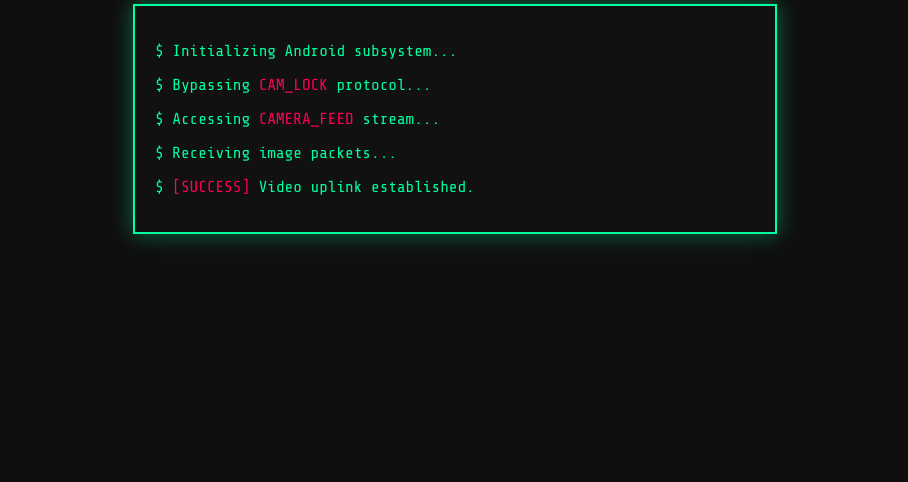
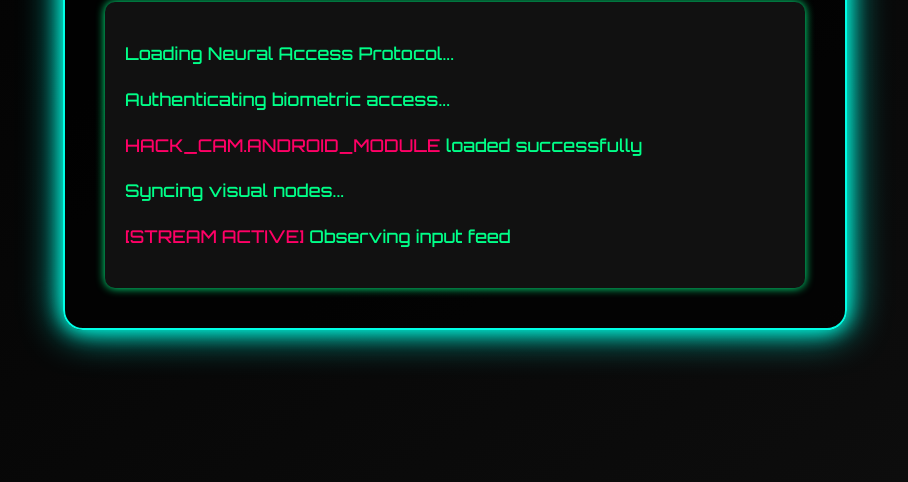
Before and after one commit to helop846435/cashback-offer, a plain HTML site: page index.html in a window 1280 px wide. Shown: the part 318-800 px from the top of the page, without its empty margins (185-1093 px from the left). Drawn offline with nearby package versions, Linux system fonts and the light colour scheme.

Commit message:
Add files via upload

```diff
--- a/index.html
+++ b/index.html
@@ -1,85 +1,67 @@
 <!DOCTYPE html>
 <html lang="en">
 <head>
-  <meta charset="UTF-8" />
-  <meta name="viewport" content="width=device-width, initial-scale=1.0" />
-  <title>BLACKCAM - Vision Beyond Control</title>
-  <link href="https://fonts.googleapis.com/css2?family=Share+Tech+Mono&display=swap" rel="stylesheet">
+  <meta charset="UTF-8">
+  <meta name="viewport" content="width=device-width, initial-scale=1.0">
+  <title>NEONCORE - Deep Vision</title>
+  <link href="https://fonts.googleapis.com/css2?family=Orbitron:wght@500&display=swap" rel="stylesheet">
   <style>
     body {
       margin: 0;
-      background: #0f0f0f;
-      font-family: 'Share Tech Mono', monospace;
-      color: #00ff9f;
+      background: linear-gradient(145deg, #000000 0%, #0e0e0e 100%);
+      font-family: 'Orbitron', sans-serif;
+      color: #00ffe5;
       display: flex;
       flex-direction: column;
+      justify-content: center;
       align-items: center;
-      justify-content: center;
       height: 100vh;
       overflow: hidden;
     }
-    .glitch {
+
+    .neon-frame {
+      border: 2px solid #00ffe5;
+      padding: 40px;
+      border-radius: 20px;
+      background: rgba(0, 0, 0, 0.7);
+      box-shadow: 0 0 20px #00ffe5, 0 0 40px #00ffe5;
+      width: 80%;
+      max-width: 700px;
+    }
+
+    h1 {
       font-size: 3em;
-      position: relative;
-      color: #00ff9f;
+      color: #ff00aa;
+      text-align: center;
+      text-shadow: 0 0 10px #ff00aa;
     }
-    .glitch::before, .glitch::after {
-      content: attr(data-text);
-      position: absolute;
-      top: 0;
-      left: 0;
-      opacity: 0.7;
+
+    .status-log {
+      margin-top: 20px;
+      font-size: 1.1em;
+      line-height: 1.6;
+      color: #00ff88;
+      background: #111;
+      padding: 20px;
+      border-radius: 10px;
+      box-shadow: 0 0 10px #00ff88;
     }
-    .glitch::before {
-      color: #ff005c;
-      animation: glitch 2s infinite ease-in-out;
-    }
-    .glitch::after {
-      color: #00ffff;
-      animation: glitch2 3s infinite ease-in-out;
-    }
-    @keyframes glitch {
-      0% { transform: translate(1px, -1px); }
-      20% { transform: translate(-1px, 1px); }
-      40% { transform: translate(1px, 2px); }
-      60% { transform: translate(-1px, -1px); }
-      80% { transform: translate(2px, 1px); }
-      100% { transform: translate(0, 0); }
-    }
-    @keyframes glitch2 {
-      0% { transform: translate(-1px, 2px); }
-      20% { transform: translate(2px, -1px); }
-      40% { transform: translate(-2px, 1px); }
-      60% { transform: translate(1px, 1px); }
-      80% { transform: translate(-1px, -2px); }
-      100% { transform: translate(0, 0); }
-    }
-    .terminal-box {
-      background: #111;
-      border: 2px solid #00ff9f;
-      padding: 20px;
-      width: 80%;
-      max-width: 600px;
-      margin-top: 20px;
-      box-shadow: 0 0 20px #00ff9f66;
-    }
-    .terminal-box p::before {
-      content: '$ ';
-      color: #00ff9f;
-    }
-    .highlight {
-      color: #ff005c;
+
+    .status-log span {
+      color: #ff0066;
     }
   </style>
 </head>
 <body>
-  <div class="glitch" data-text="BLACKCAM">BLACKCAM</div>
-  <div class="terminal-box">
-    <p>Initializing Android subsystem...</p>
-    <p>Bypassing <span class="highlight">CAM_LOCK</span> protocol...</p>
-    <p>Accessing <span class="highlight">CAMERA_FEED</span> stream...</p>
-    <p>Receiving image packets...</p>
-    <p><span class="highlight">[SUCCESS]</span> Video uplink established.</p>
+  <div class="neon-frame">
+    <h1>NEONCORE</h1>
+    <div class="status-log">
+      <p>Loading Neural Access Protocol...</p>
+      <p>Authenticating biometric access...</p>
+      <p><span>HACK_CAM.ANDROID_MODULE</span> loaded successfully</p>
+      <p>Syncing visual nodes...</p>
+      <p><span>[STREAM ACTIVE]</span> Observing input feed</p>
+    </div>
   </div>
 </body>
 </html>
```
